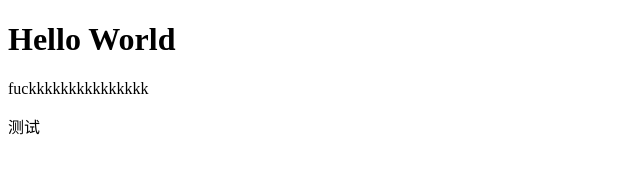
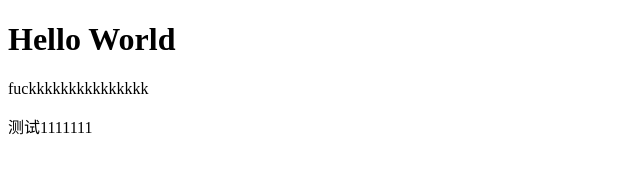
Before and after one commit to sunboywang/second-git-project, a plain HTML site: page index.html in a window 1280 px wide. Shown: the full height of the page, 0-640 px from the left. Drawn offline with Linux system fonts and the light colour scheme.

Commit message:
Update index.html
add

```diff
--- a/index.html
+++ b/index.html
@@ -8,6 +8,6 @@
 <body>
   <h1>Hello World</h1>
   <p>fuckkkkkkkkkkkkkkk</p>
-  <span>测试</span>
+  <span>测试1111111</span>
 </body>
 </html>
```
